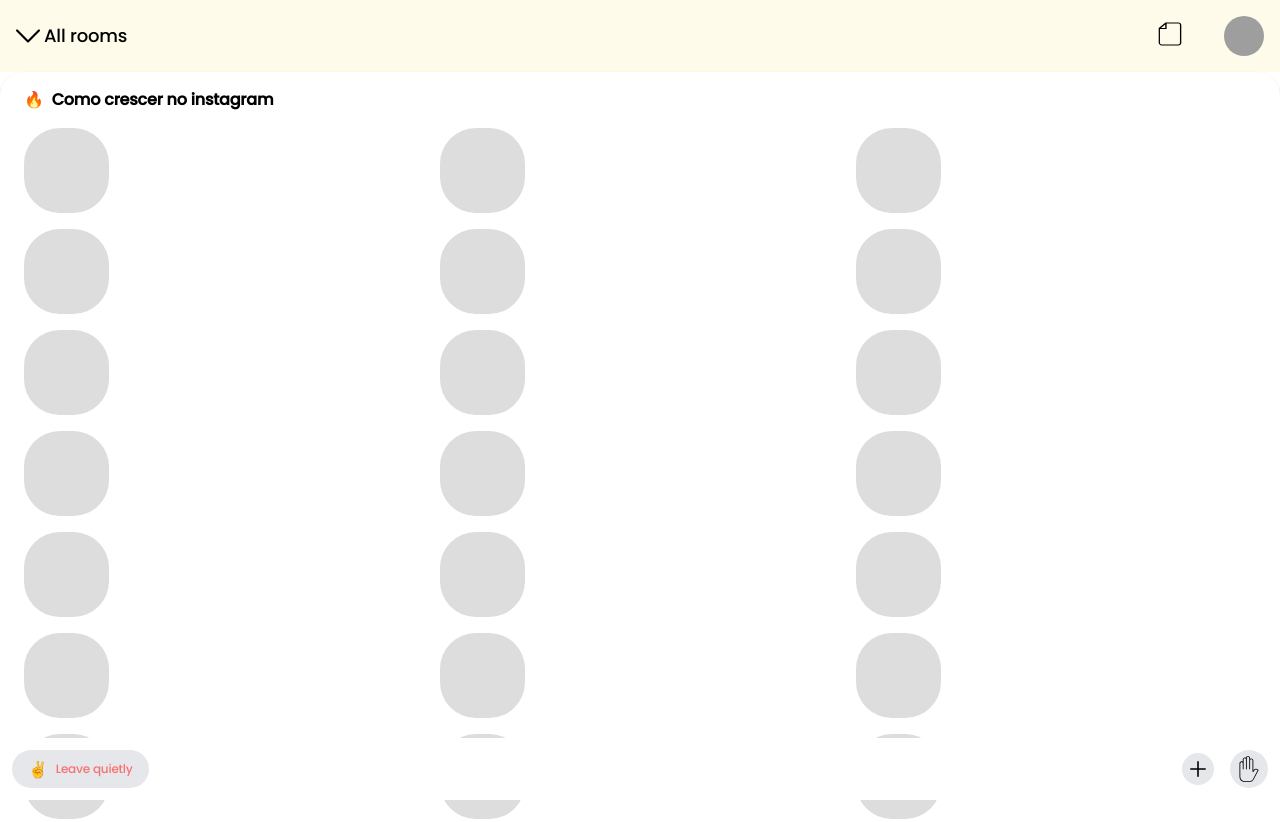
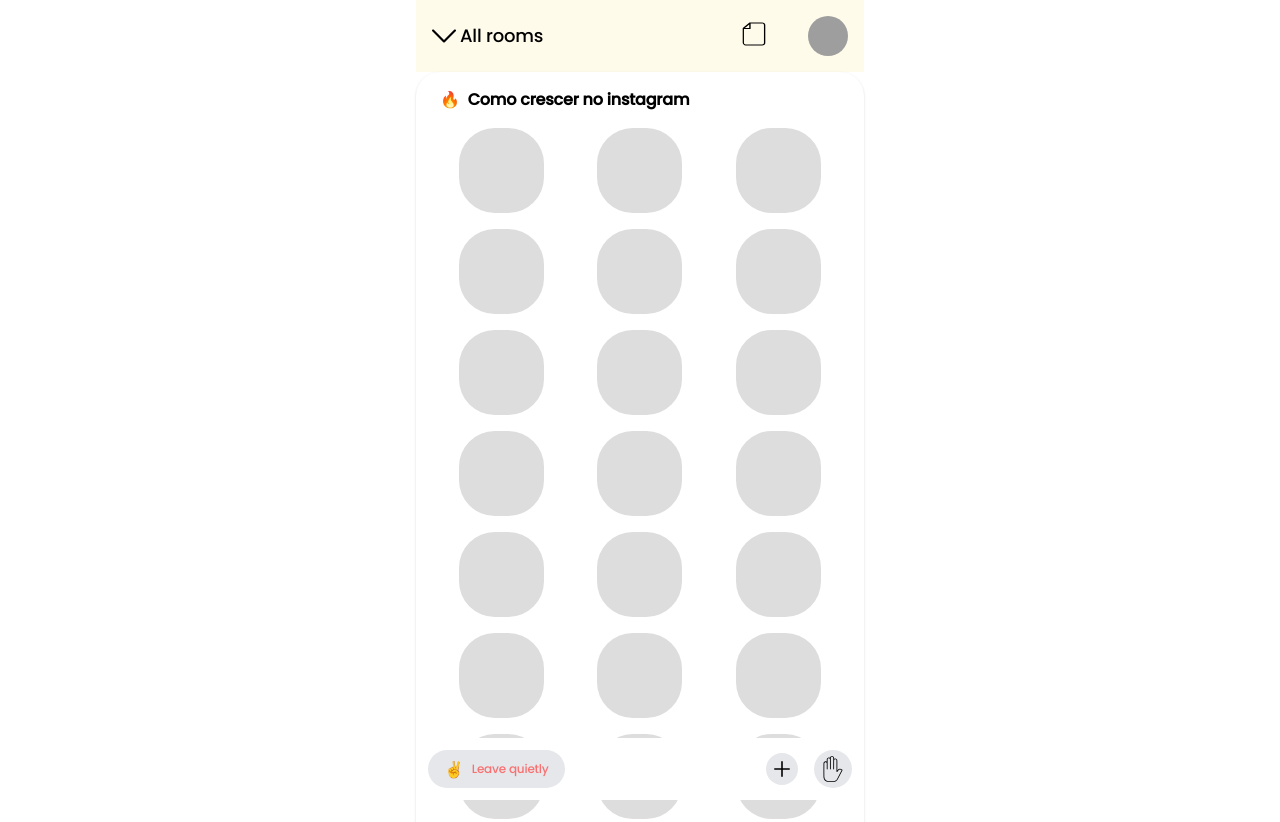
Before and after one commit to GiovanaBorges/Clone_Clubhouse, a plain HTML site: page index.html in a window 1280 px wide. Shown: the top 822 px of the page. Drawn offline with nearby package versions, Linux system fonts and the light colour scheme; grey boxes are pictures that could not be loaded.

Commit message:
adJusting responsive

```diff
--- a/index.html
+++ b/index.html
@@ -30,11 +30,16 @@
             display:block;
             overflow:hidden;
         }
+
+        main > div{
+            align-items: center;
+            justify-items: center;
+        }
     </style>
 
 </head>
-<body class="h-screen flex flex-col">
-    <div class="w-screen h-screen bg-yellow-50 p-4">
+<body class="h-screen m-auto flex flex-col sm:max-w-md">
+    <div class="w-full bg-yellow-50 p-4">
 
         <header class="w-full flex justify-between">
           <div class="flex items-center text-lg">
@@ -124,7 +129,8 @@
             </div>
         </main>
 
-       <footer class=" fixed bottom-0 m-auto p-3 w-full flex items-center justify-between bg-white">
+       <footer class="fixed bottom-0 m-auto p-3
+        max-w-md w-full flex items-center justify-between bg-white">
 
         <button class="rounded-full bg-gray-200 py-1.5 px-4 flex items-center ">
             <span class="mt-0.5">✌️</span>
```
Also changed, not shown: assets/Capturar.PNG (added), 1 other file.
